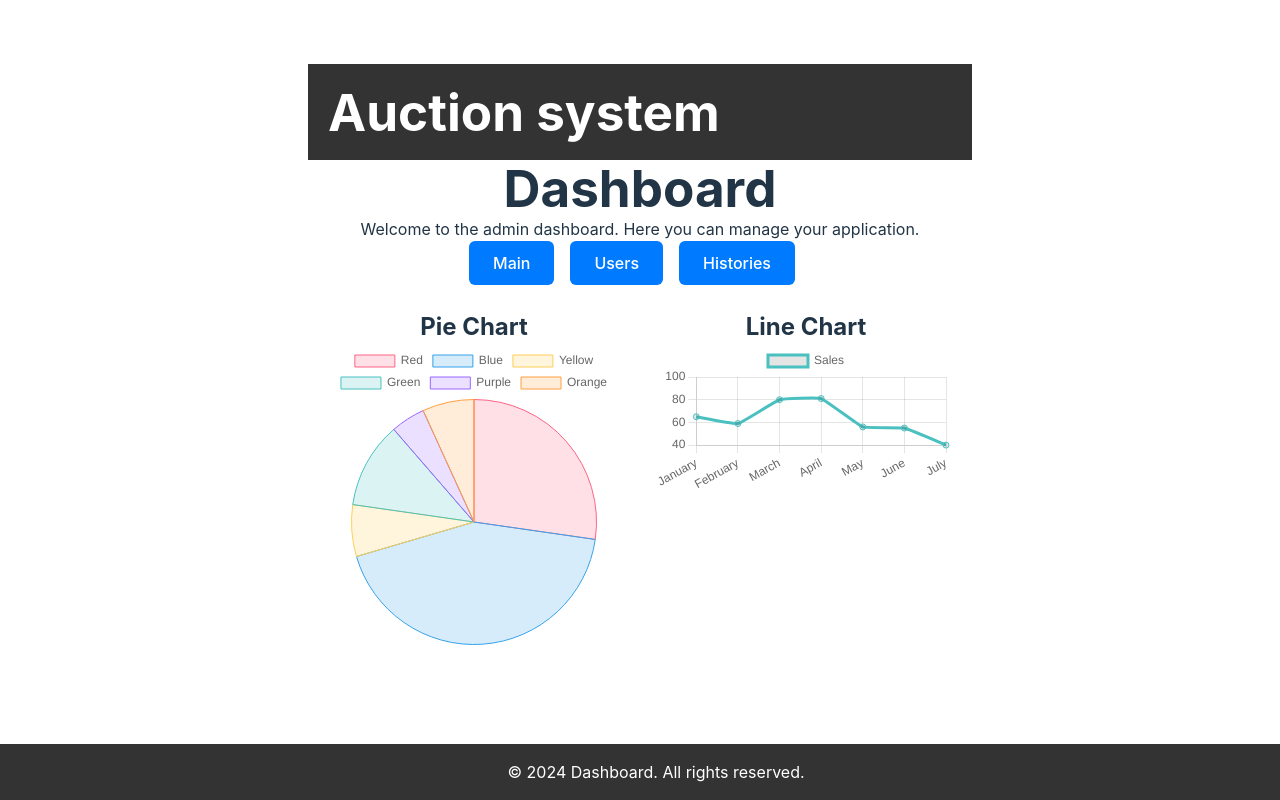
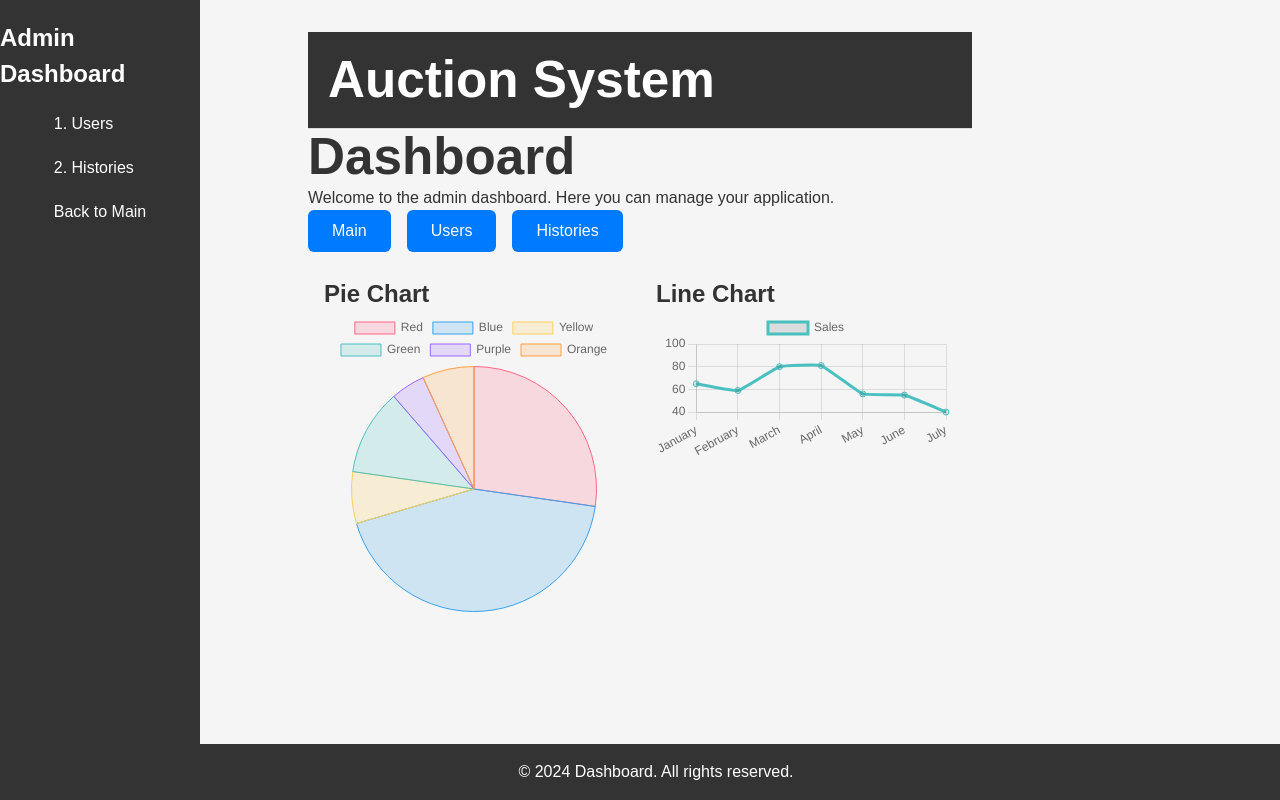
Before and after one commit to hy2302/-NET1814-SWP391-AuctionWeb_Group4, a React (Vite) app: page /dashboard in a window 1280 px wide. Built offline with nearby package versions, Linux system fonts and the light colour scheme.

Commit message:
update main display

```diff
--- a/src/App.css
+++ b/src/App.css
@@ -1,44 +1,110 @@
-#root {
-    max-width: 1280px;
-    margin: 0 auto;
-    padding: 2rem;
-    text-align: center;
+/* Reset */
+body, html, ul, li {
+  margin: 0;
+  padding: 0;
+  list-style: none;
+  box-sizing: border-box;
 }
 
-  .logo {
-    height: 6em;
-    padding: 1.5em;
-    will-change: filter;
-    transition: filter 300ms;
+/* General styles */
+body {
+  font-family: Arial, sans-serif;
+  background-color: #f5f5f5;
+  color: #333;
 }
 
-  .logo:hover {
-    filter: drop-shadow(0 0 2em #646cffaa);
+/* Header styles */
+.header {
+  display: flex;
+  justify-content: space-between;
+  align-items: center;
+  padding: 1rem 2rem;
+  background-color: #fff;
+  border-bottom: 1px solid #ddd;
 }
 
-  .logo.react:hover {
-    filter: drop-shadow(0 0 2em #61dafbaa);
+.header .logo img {
+  height: 40px;
 }
 
-  @keyframes logo-spin {
-    from {
-      transform: rotate(0deg);
-    }
-    to {
-      transform: rotate(360deg);
-    }
+.header nav ul {
+  display: flex;
+  gap: 1rem;
 }
 
-  @media (prefers-reduced-motion: no-preference) {
-    a:nth-of-type(2) .logo {
-      animation: logo-spin infinite 20s linear;
-    }
+.header nav ul li {
+  cursor: pointer;
+  transition: color 0.3s;
 }
 
-  .card {
-    padding: 2em;
+.header nav ul li:hover {
+  color: #007bff;
 }
 
-  .read-the-docs {
-    color: #888;
+.header .search-bar input {
+  padding: 0.5rem;
+  border: 1px solid #ddd;
+  border-radius: 4px;
 }
+
+/* Hero section styles */
+.hero {
+  background-image: url('/path/to/your/image.jpg');
+  background-size: cover;
+  background-position: center;
+  color: #fff;
+  text-align: center;
+  padding: 4rem 2rem;
+}
+
+.hero-content h1 {
+  font-size: 2.5rem;
+  margin-bottom: 1rem;
+}
+
+.hero-content button {
+  padding: 0.75rem 1.5rem;
+  border: none;
+  background-color: #007bff;
+  color: #fff;
+  cursor: pointer;
+  border-radius: 4px;
+  transition: background-color 0.3s;
+}
+
+.hero-content button:hover {
+  background-color: #0056b3;
+}
+
+/* Sections styles */
+section {
+  padding: 2rem;
+  background-color: #fff;
+  margin: 1rem 0;
+  border-radius: 8px;
+}
+
+.auction-grid, .category-grid, .item-grid {
+  display: grid;
+  grid-template-columns: repeat(auto-fill, minmax(200px, 1fr));
+  gap: 1rem;
+}
+
+footer {
+  background-color: #333;
+  color: #fff;
+  padding: 2rem;
+}
+
+footer .footer-content {
+  display: flex;
+  justify-content: space-between;
+}
+
+footer .footer-section h3 {
+  margin-bottom: 1rem;
+}
+
+footer .footer-section p {
+  margin-bottom: 0.5rem;
+}
--- a/src/App.jsx
+++ b/src/App.jsx
@@ -1,30 +1,70 @@
 import { useNavigate } from 'react-router-dom';
-import reactLogo from './assets/react.svg'
-import viteLogo from '/vite.svg'
-import './App.css'
+import './App.css';
+import reactLogo from './assets/react.svg';
+import viteLogo from '/vite.svg';
+import Footer from './components/Header & Footer/Footer';
+
 
 function App() {
   const navigate = useNavigate();
 
   return (
     <>
-      <div>
-        <a href="https://vitejs.dev" target="_blank">
-          <img src={viteLogo} className="logo" alt="Vite logo" />
-        </a>
-        <a href="https://react.dev" target="_blank">
-          <img src={reactLogo} className="logo react" alt="React logo" />
-        </a>
-        <div>
-          <h1>Main Page</h1>
-          <button onClick={() => navigate('/login')}>Go to Login</button>
-          <button onClick={() => navigate('/dashboard')}>Go to Dashboard</button>
-          <button onClick={() => navigate('/policies')}>View Policy</button>
-          <button onClick={() => navigate('/abouts')}>About Us</button>
+      <header className="header">
+        <div className="logo">
+          <img src={viteLogo} alt="Vite logo" />
         </div>
-      </div>
+        <nav>
+          <ul>
+            <li onClick={() => navigate('/')}>Home</li>
+            <li onClick={() => navigate('/auctions')}>Auctions</li>
+            <li onClick={() => navigate('/categories')}>Categories</li>
+            <li onClick={() => navigate('/policies')}>Policy</li>
+            <li onClick={() => navigate('/abouts')}>Abouts</li>
+            <li onClick={() => navigate('/dashboard')}>Dashboard</li>
+            <li onClick={() => navigate('/login')}>Login</li>
+          </ul>
+        </nav>
+        <div className="search-bar">
+          <input type="text" placeholder="Search..." />
+        </div>
+      </header>
+      <main>
+        <section className="hero">
+          <div className="hero-content">
+            <h1>Find Your Next Treasure</h1>
+            <button onClick={() => navigate('/auctions')}>Browse Auctions</button>
+          </div>
+        </section>
+        <section className="upcoming-auctions">
+          <h2>Upcoming Auctions</h2>
+          <div className="auction-grid">
+            {/* Example auction item */}
+            <div className="auction-item">Auction Item 1</div>
+            <div className="auction-item">Auction Item 2</div>
+          </div>
+        </section>
+        <section className="categories">
+          <h2>Categories</h2>
+          <div className="category-grid">
+            {/* Example category */}
+            <div className="category-item">Category 1</div>
+            <div className="category-item">Category 2</div>
+          </div>
+        </section>
+        <section className="featured-items">
+          <h2>Featured Items</h2>
+          <div className="item-grid">
+            {/* Example featured item */}
+            <div className="item">Featured Item 1</div>
+            <div className="item">Featured Item 2</div>
+          </div>
+
+        </section>
+      </main>
     </>
-  )
+
+  );
 }
 
-export default App
+export default App;
--- a/src/components/About/About.jsx
+++ b/src/components/About/About.jsx
@@ -55,7 +55,7 @@ const About = () => {
         </section>
         <button onClick={() => navigate('/')}>Back to Main</button>
       </div>
-      <Footer />
+
     </div>
   );
 };
--- a/src/components/AdminView/Dashboard.jsx
+++ b/src/components/AdminView/Dashboard.jsx
@@ -5,6 +5,8 @@ import LineChart from '../Charts/LineChart';
 import Header from '../Header & Footer/Header';
 import Footer from '../Header & Footer/Footer';
 import '../Layouts/Dashboard.css';
+import '../AdminView/Sidebar'
+import Sidebar from '../AdminView/Sidebar.jsx';
 
 const Dashboard = () => {
   const navigate = useNavigate();
@@ -23,6 +25,7 @@ const Dashboard = () => {
   return (
     <div className="dashboard">
       <Header />
+      <Sidebar/>
       <main>
         <h1>Dashboard</h1>
         <p>Welcome to the admin dashboard. Here you can manage your application.</p>
--- a/src/components/AdminView/Sidebar.jsx
+++ b/src/components/AdminView/Sidebar.jsx
@@ -8,13 +8,13 @@ const Sidebar = () => {
       <h2>Admin Dashboard</h2>
       <ul>
         <li>
-          <Link to="/">1. Dashboard</Link>
+          <Link to="/users">1. Users</Link>
         </li>
         <li>
-          <Link to="/users">2. Users</Link>
+          <Link to="/histories">2. Histories</Link>
         </li>
         <li>
-          <Link to="/histories">3. Histories</Link>
+          <Link to="/">Back to Main</Link>
         </li>
       </ul>
     </div>
--- a/src/components/Header & Footer/Header.jsx
+++ b/src/components/Header & Footer/Header.jsx
@@ -4,7 +4,7 @@ import './Header.css';
 const Header = () => {
   return (
     <header className="header">
-      <h1>Auction system </h1>
+      <h1>Auction System </h1>
       {/* Add any additional header content here */}
     </header>
   );
--- a/src/components/Layouts/Users.css
+++ b/src/components/Layouts/Users.css
@@ -12,7 +12,7 @@
 
 .users h1 {
   margin-bottom: 1.5rem;
-  color: #333; /* Darker color for better contrast */
+  color: #3f3b3b; /* Darker color for better contrast */
   font-size: 2rem;
   text-align: center;
 }
@@ -35,7 +35,7 @@
 .user-table {
   width: 100%;
   border-collapse: collapse;
-  background: #353030; /* Light gray background for the table */
+  background: #e1dbdb; /* Light gray background for the table */
   border-radius: 8px; /* Rounded corners */
   overflow: hidden; /* To apply border radius */
   flex-grow: 1; /* Allow the table to grow to fill the remaining space */
@@ -44,7 +44,7 @@
 .user-table th, .user-table td {
   text-align: left;
   padding: 1rem;
-  border-bottom: 1px solid #070707; /* Light gray border for table cells */
+  border-bottom: 1px solid #e1d5d5; /* Light gray border for table cells */
 }
 
 .user-table th {
@@ -59,7 +59,7 @@
 }
 
 .user-table tr:hover {
-  background-color: #143658; /* Light gray background on hover */
+  background-color: #a9adb1; /* Light gray background on hover */
 }
 
 .edit-button, .delete-button {
@@ -128,7 +128,7 @@
   border: 1px solid #dee2e6; /* Light gray border */
   border-radius: 8px; /* Rounded corners */
   background: #ffffff; /* White background */
-  color: #333; /* Dark text for better contrast */
+  color: #eae1e1; /* Dark text for better contrast */
 }
 
 .modal-actions {
--- a/src/components/Policy/Policy.jsx
+++ b/src/components/Policy/Policy.jsx
@@ -60,7 +60,7 @@ const Policy = () => {
         </section>
         <button onClick={() => navigate('/')}>Back to Main</button>
       </div>
-      <Footer />
+
     </div>
   );
 };
```
Lines whose indentation alone changed are shown as unchanged.
